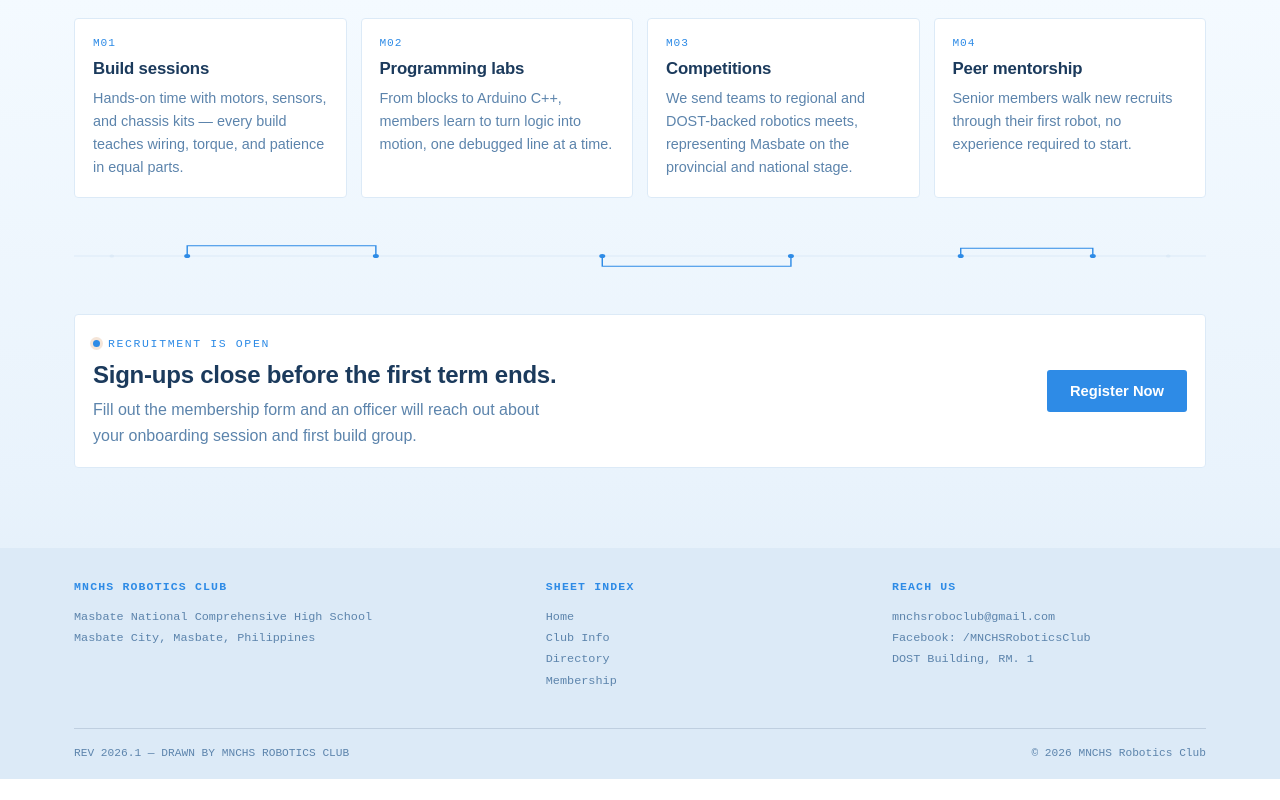
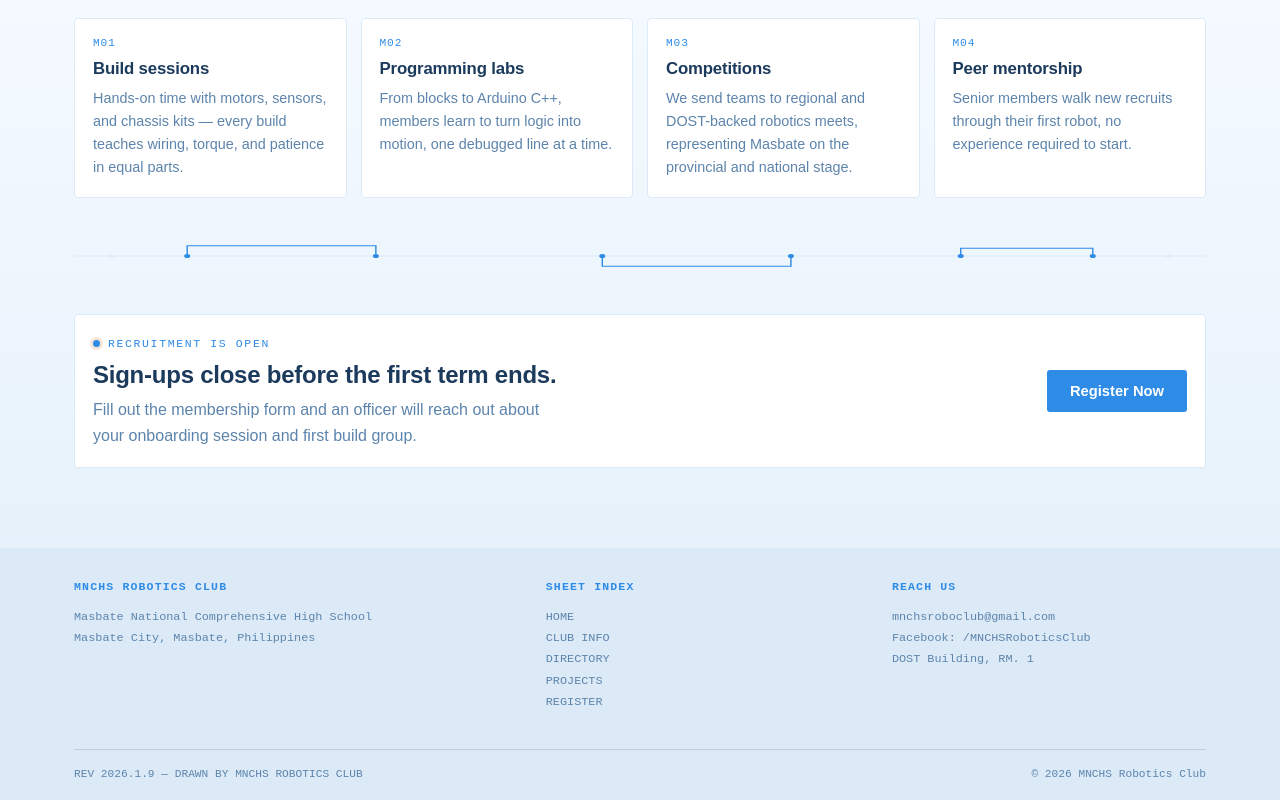
Before and after one commit to Stevemrfg/MNCHS-Robotics-Club-Website, a React (Vite) app in the folder mnchs-robotics/: page /#/ in a window 1280 px wide. Shown: the part 803-1603 px from the top of the page. Before the commit the page ends 1582 px from the top, so only its background shows below. Built offline with nearby package versions, Linux system fonts and the light colour scheme.

Commit message:
Update footer links and revision number

```diff
--- a/mnchs-robotics/src/components/Footer.jsx
+++ b/mnchs-robotics/src/components/Footer.jsx
@@ -13,10 +13,11 @@ export default function Footer() {
           <div>
             <h4>Sheet Index</h4>
             <p className="footer-mono">
-              <a href="#/">Home</a><br />
-              <a href="#/info">Club Info</a><br />
-              <a href="#/directory">Directory</a><br />
-              <a href="#/membership">Membership</a>
+              <a href="#/">HOME</a><br />
+              <a href="#/info">CLUB INFO</a><br />
+              <a href="#/directory">DIRECTORY</a><br />
+              <a href="#/projects">PROJECTS</a><br />
+              <a href="#/membership">REGISTER</a>
             </p>
           </div>
           <div>
@@ -29,7 +30,7 @@ export default function Footer() {
           </div>
         </div>
         <div className="footer-bottom">
-          <span>REV 2026.1 — DRAWN BY MNCHS ROBOTICS CLUB</span>
+          <span>REV 2026.1.9 — DRAWN BY MNCHS ROBOTICS CLUB</span>
           <span>© {new Date().getFullYear()} MNCHS Robotics Club</span>
         </div>
       </div>
```
